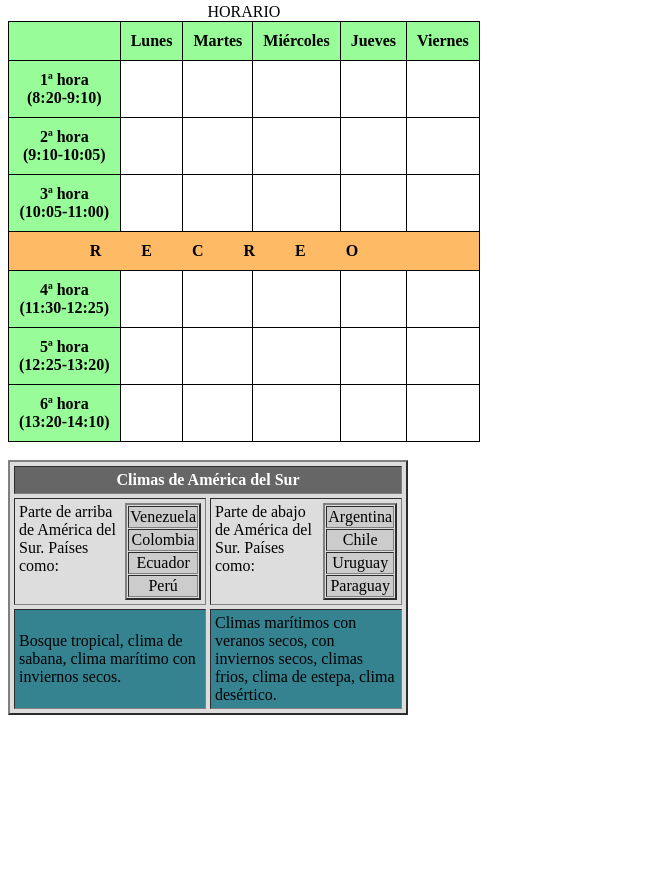
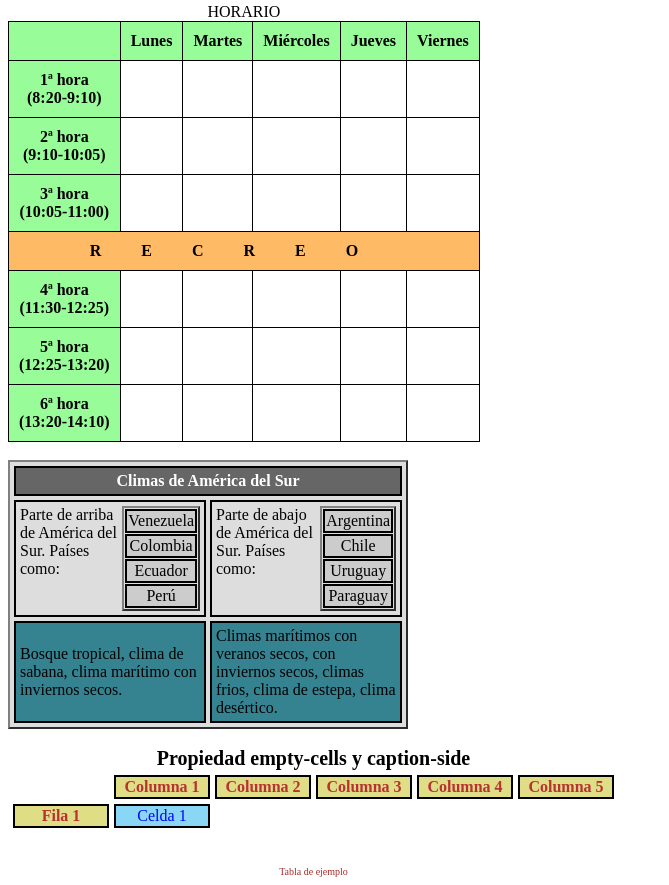
Before and after one commit to ALELM01/ALM_LM1819, a plain HTML site: page PRIMERO/Ejercicio03.html in a window 1280 px wide. Shown: the part 362-1247 px from the top of the page, without its empty margins (0-669 px from the left). Before the commit the page ends 1103 px from the top, so only its background shows below. Drawn offline with Linux system fonts and the light colour scheme.

Commit message:
terminar ultima tabla

```diff
--- a/PRIMERO/Ejercicio03.html
+++ b/PRIMERO/Ejercicio03.html
@@ -5,24 +5,7 @@
   <meta charset="UTF-8">
   <meta name="viewport" content="width=device-width, initial-scale=1.0">
   <meta http-equiv="X-UA-Compatible" content="ie=edge">
-  <style type="text/css">
-    table.tablap, table.tablap td, table.tablap th {
-      border: 1px solid black;
-      padding: 10px;
-      text-align: center;
-      border-collapse: collapse;
-    }
-
-    .verde {
-      background-color: rgb(152, 252, 152);
-    }
-
-    .naranja {
-      background-color: rgb(255, 186, 102);
-      letter-spacing: 40px;
-    }
-
-  </style>
+  <link rel="stylesheet" type="text/css" href="estilo03.css">
   <title>Ejercicio 03</title>
 </head>
 
@@ -206,11 +189,53 @@
     </tr>
   </table>
   <br />
-  <table>
-
-
-
-
+  <table class="ultima">
+    <caption id="superior">Propiedad empty-cells y caption-side</caption>
+    <caption id="inferior">Tabla de ejemplo</caption>
+    <thead>
+      <tr>
+        <th></th>
+        <th class="piel">Columna 1</th>
+        <th class="piel">Columna 2</th>
+        <th class="piel">Columna 3</th>
+        <th class="piel">Columna 4</th>
+        <th class="piel">Columna 5</th>
+      </tr>
+    </thead>
+    <tbody>
+      <tr>
+        <th class="piel">Fila 1</th>
+        <td class="azul"> Celda 1</td>
+        <td ></td>
+        <td></td>
+        <td></td>
+        <td></td>
+      </tr>
+      <tr>
+        <th></th>
+        <td></td>
+        <td></td>
+        <td></td>
+        <td></td>
+        <td></td>
+      </tr>
+      <tr>
+        <th></th>
+        <td></td>
+        <td></td>
+        <td></td>
+        <td></td>
+        <td></td>
+      </tr>
+      <tr>
+        <th></th>
+        <td></td>
+        <td></td>
+        <td></td>
+        <td></td>
+        <td></td>
+      </tr>
+    </tbody>
   </table>
 
 
--- /dev/null
+++ b/PRIMERO/estilo03.css
@@ -0,0 +1,51 @@
+table.tablap, table.tablap td, table.tablap th {
+    border: 1px solid black;
+    padding: 10px;
+    text-align: center;
+    border-collapse: collapse;
+  }
+
+  .verde {
+    background-color: rgb(152, 252, 152);
+  }
+
+  .naranja {
+    background-color: rgb(255, 186, 102);
+    letter-spacing: 40px;
+  }
+
+  .ultima{
+    empty-cells: hide;
+    border-collapse: separate;
+    border-spacing: 5px;
+  }
+  th, ultima{
+      border: 2px solid black;
+  }
+  td, ultima{
+    border: 2px solid black;
+}
+  #superior{
+    caption-side: top;
+    font-weight: bold;
+    font-size: 20px;
+  }
+
+  #inferior{
+caption-side: bottom;
+font-size: 10px;
+color: brown;
+  }
+
+.piel{
+background-color: rgba(223, 221, 132, 0.986);
+color: rgb(184, 50, 50);
+text-align: center;
+width: 90px;
+}
+
+.azul{
+background-color: rgba(136, 214, 245, 0.986);
+color:blue;
+text-align: center;
+}
```
